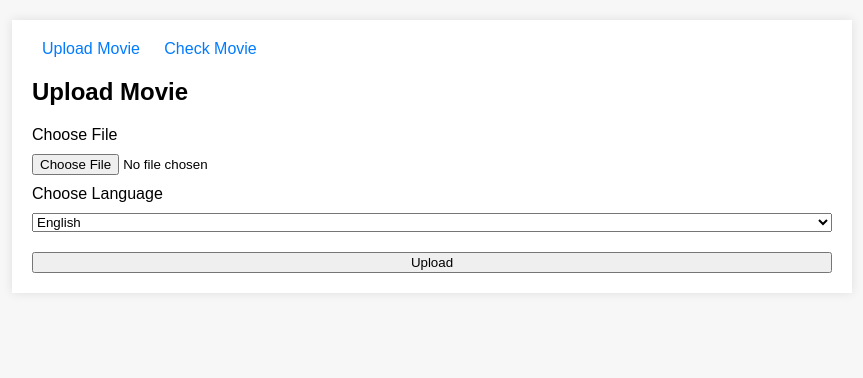
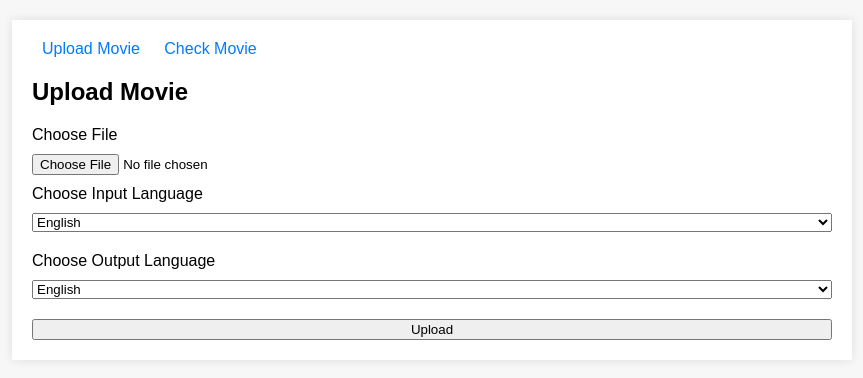
Before and after one commit to xcergolingo/long-video-upload-and-check, a plain HTML site: page index.html in a window 1280 px wide. Both pictures are taken after a click on the link "Upload Movie". Shown: the whole page, without its empty margins (208-1071 px from the left). Drawn offline with Linux system fonts and the light colour scheme.

Commit message:
add output language dropdown

```diff
--- a/index.html
+++ b/index.html
@@ -98,9 +98,14 @@
         <form id="uploadForm" class="upload-form">
             <label for="movieFile">Choose File</label>
             <input type="file" id="movieFile" required>
-            <label for="language">Choose Language</label>
+            <label for="language">Choose Input Language</label>
             <select id="language">
                 <option value="en">English</option>
+            </select>
+			<label for="output_language">Choose Output Language</label>
+			<select id="output_language">
+                <option value="en">English</option>
+				<option value="zh">Chinese</option>
             </select>
             <div class="spinner" id="spinner"></div>
             <button type="submit">Upload</button>
@@ -133,6 +138,7 @@
         e.preventDefault();
         const fileInput = document.getElementById('movieFile');
         const language = document.getElementById('language').value;
+		const output_language = document.getElementById('output_language').value;
         const file = fileInput.files[0];
         const fileName = file.name;
 
@@ -143,7 +149,7 @@
         fetch('https://2o18i678y9.execute-api.us-east-1.amazonaws.com/prod/generate-upload-url', {
             method: 'POST',
             headers: { 'Content-Type': 'application/json' },
-            body: JSON.stringify({ 'user_name': 'testuser', 'filename': fileName, 'lang': language })
+            body: JSON.stringify({ 'user_name': 'testuser', 'filename': fileName, 'lang': language,'output_lang':output_language })
         })
         .then(response => response.json())
         .then(data => {
```
